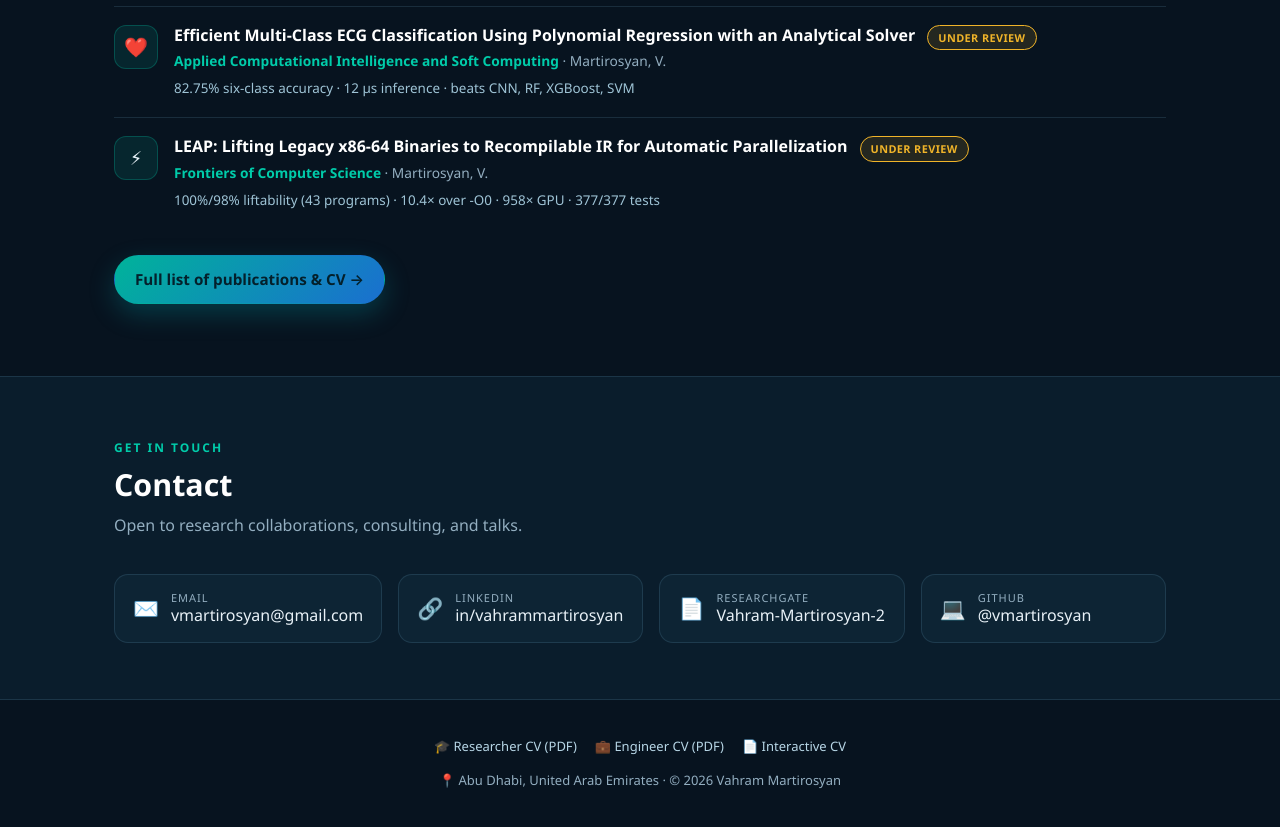
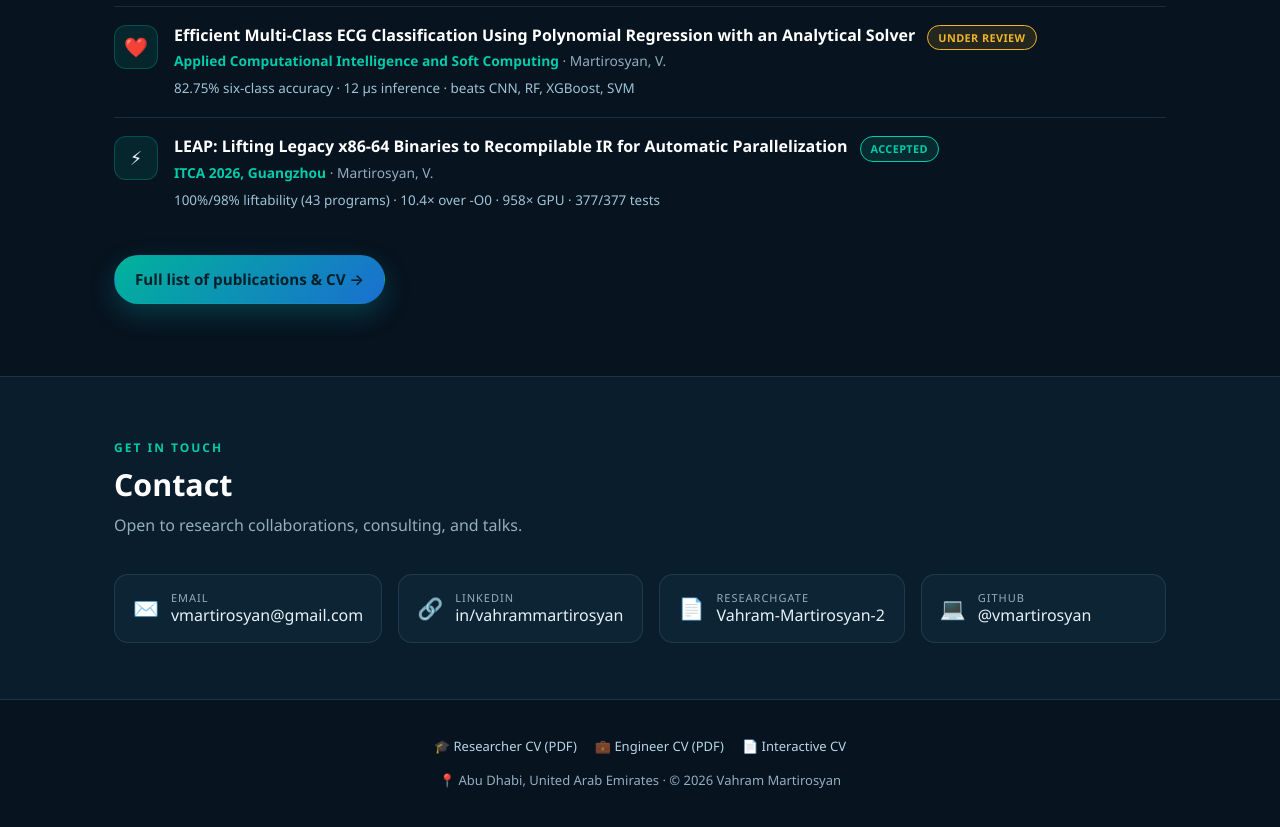
Before and after one commit to vmartirosyan/vmartirosyan.github.io, a plain HTML site: page index.html in a window 1280 px wide. Shown: the part 3100-3927 px from the top of the page. Drawn offline with Linux system fonts and the light colour scheme.

Commit message:
update LEAP card to Accepted (ITCA 2026, Guangzhou); refresh CV artifacts

```diff
--- a/index.html
+++ b/index.html
@@ -258,9 +258,9 @@
                     <div class="body">
                         <div class="pub-head">
                             <h3>LEAP: Lifting Legacy x86-64 Binaries to Recompilable IR for Automatic Parallelization</h3>
-                            <span class="status-pill pill-review">Under Review</span>
+                            <span class="status-pill pill-accepted">Accepted</span>
                         </div>
-                        <div class="meta"><em>Frontiers of Computer Science</em> · Martirosyan, V.</div>
+                        <div class="meta"><em>ITCA 2026, Guangzhou</em> · Martirosyan, V.</div>
                         <div class="metrics">100%/98% liftability (43 programs) · 10.4× over -O0 · 958× GPU · 377/377 tests</div>
                     </div>
                 </div>
```
Also changed, not shown: cv/cv.html (+2 -2 lines), 4 other files.
